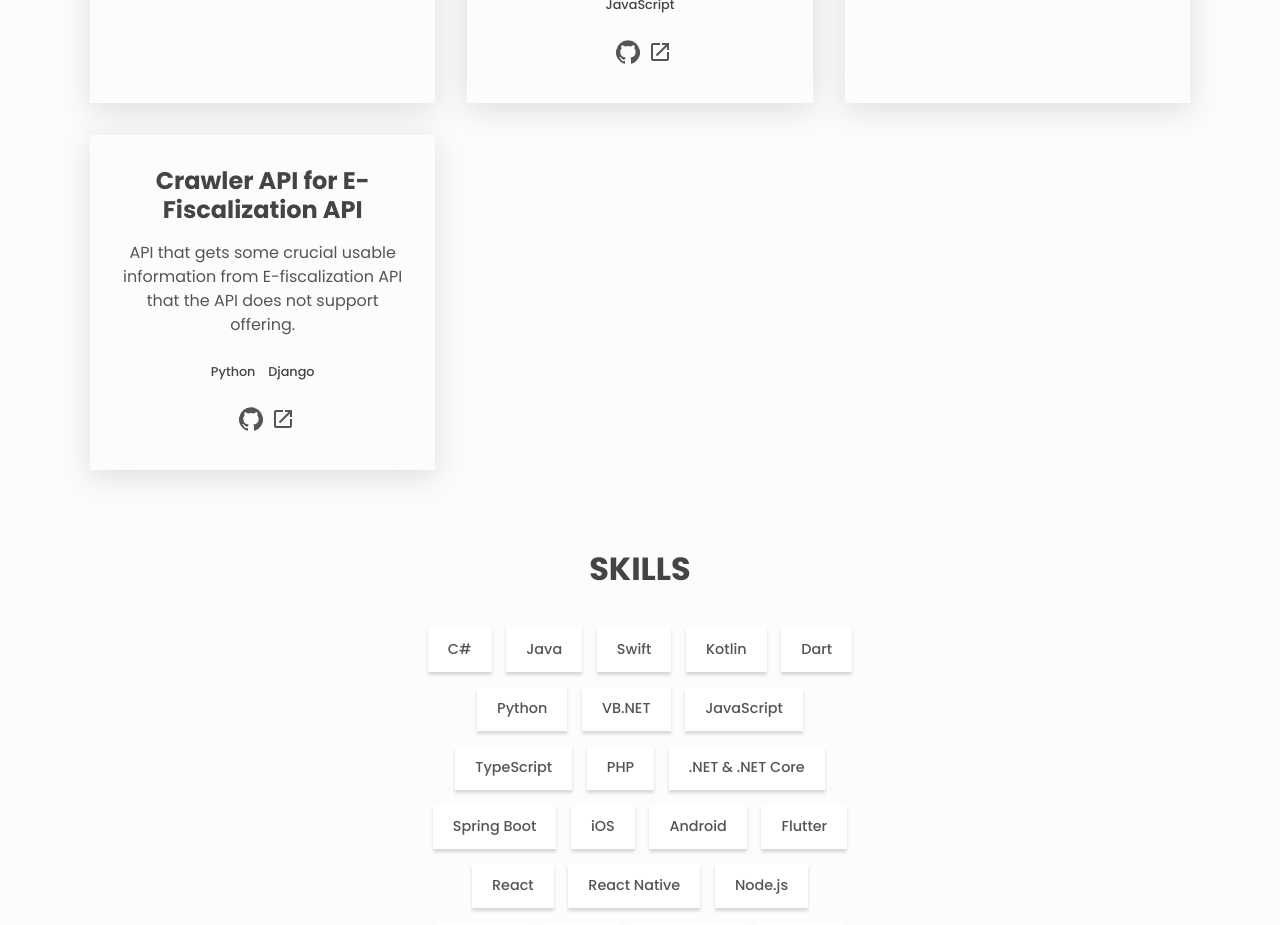
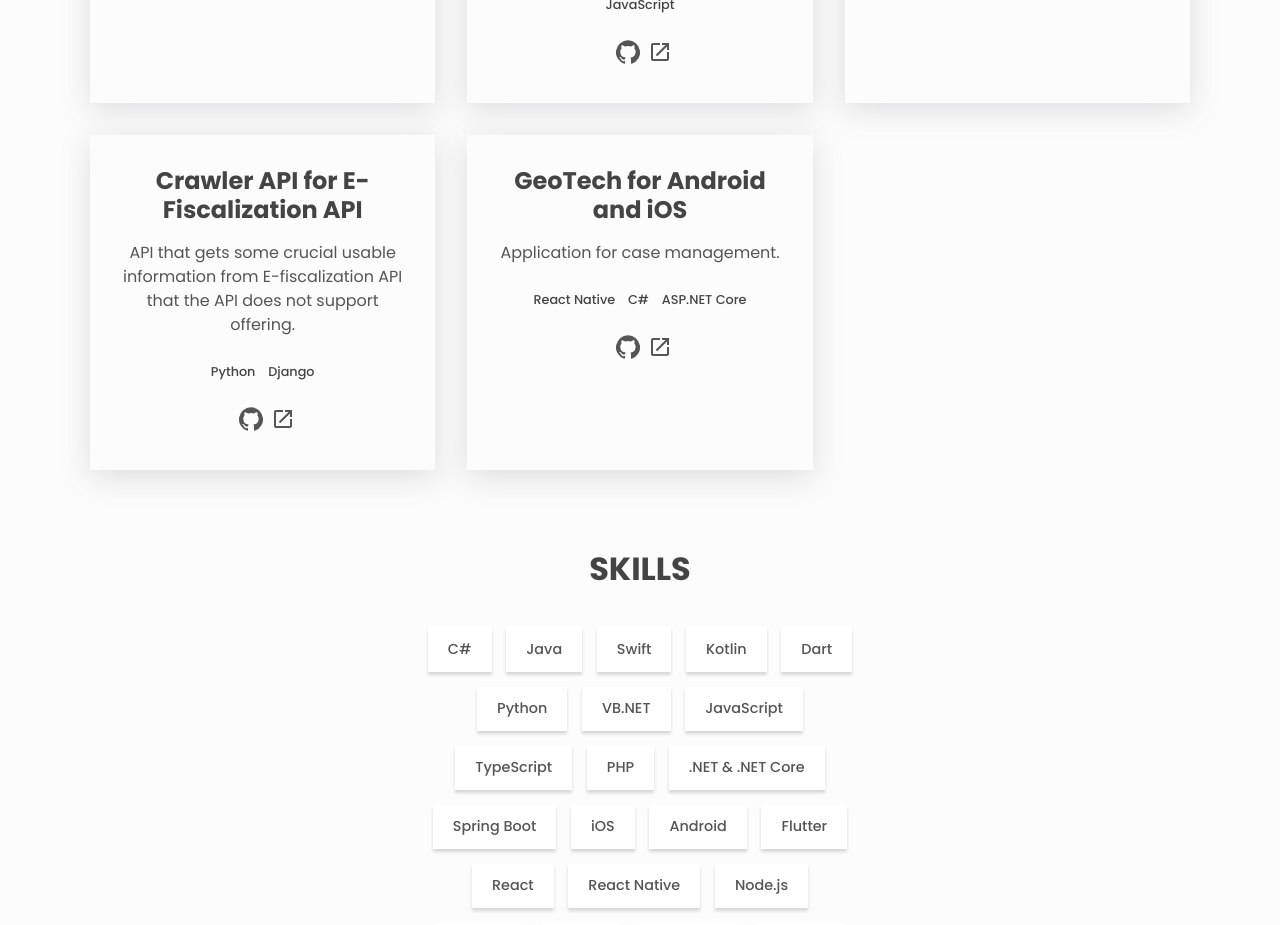
Before and after one commit to edihasaj/portfolio, a React (Create React App) app: page / in a window 1280 px wide. Shown: the part 1680-2605 px from the top of the page. Built offline with nearby package versions, Linux system fonts and the light colour scheme.

Commit message:
Update portfolio.js

```diff
--- a/src/portfolio.js
+++ b/src/portfolio.js
@@ -106,6 +106,14 @@ const projects = [
     sourceCode: 'https://github.com/edihasaj/web-crawler-efiscal-api',
     livePreview: '#projects',
   },
+  {
+    name: 'GeoTech for Android and iOS',
+    description:
+      'Application for case management.',
+    stack: ['React Native', 'C#', 'ASP.NET Core'],
+    sourceCode: '#projects',
+    livePreview: 'https://apps.apple.com/xk/app/geotech-ks/id1592569379',
+  },
 ]
 
 const skills = [
```
